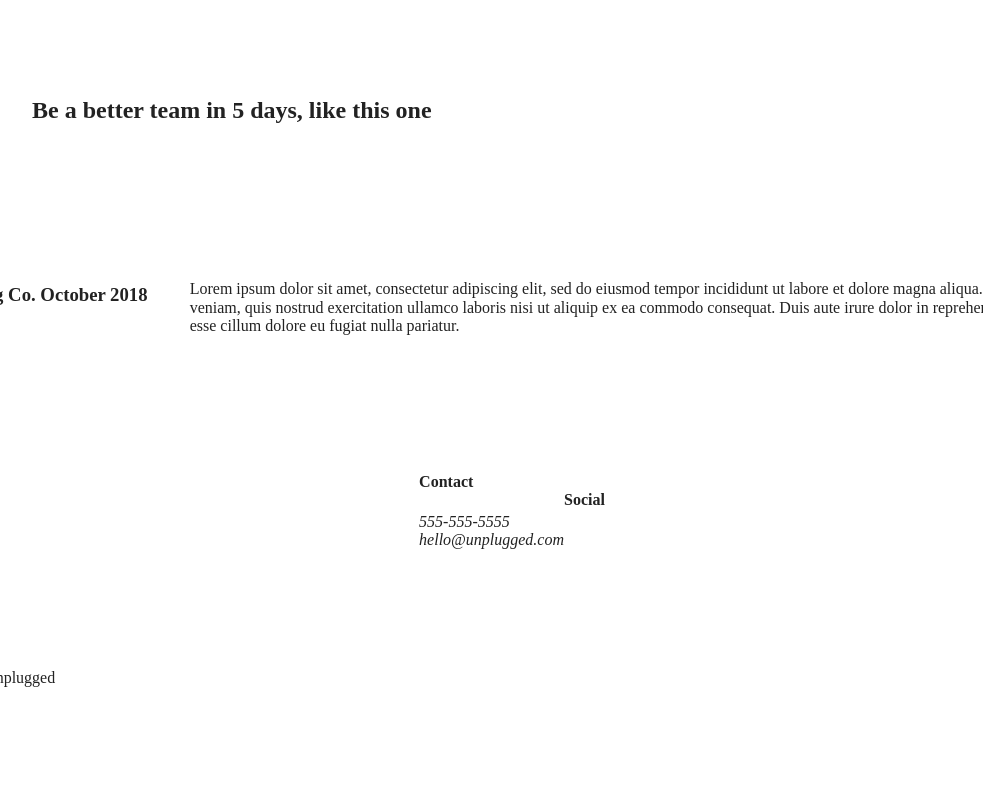
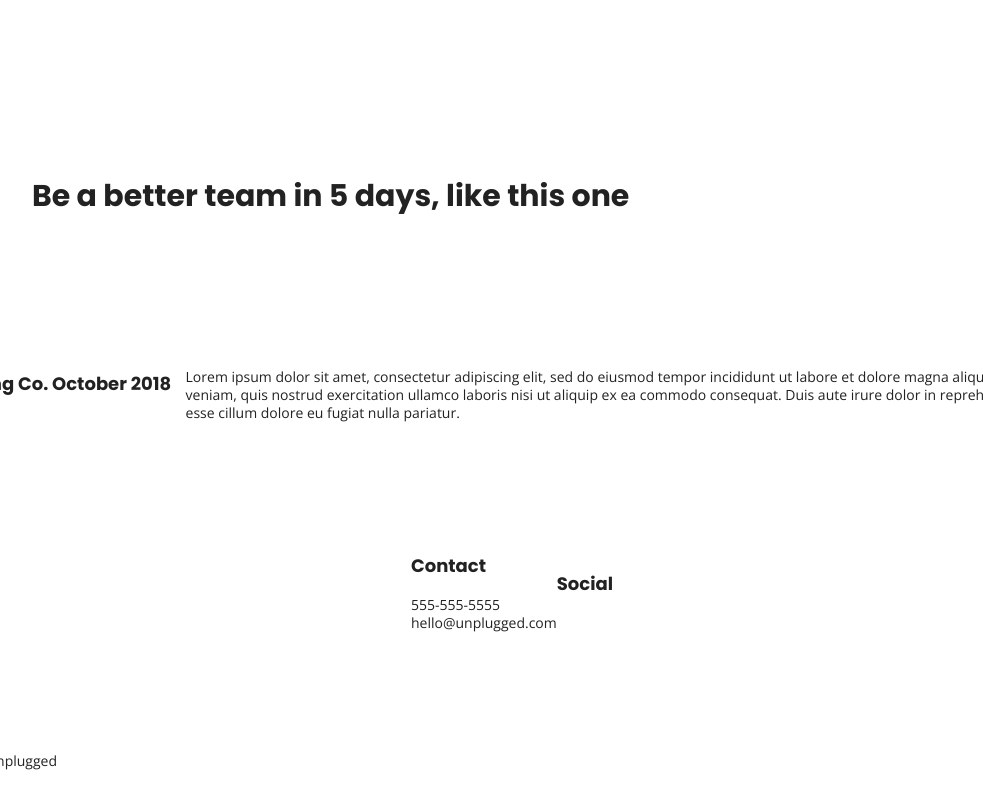
Before and after one commit to Jessie-n-Z/unplugged, a website built with Parcel: page index.html in a window 1280 px wide. Shown: the part 1479-2269 px from the top of the page, without its empty margins (128-1111 px from the left). Before the commit the page ends 2187 px from the top, so only its background shows below. Built offline with nearby package versions, Linux system fonts and the light colour scheme; files whose address does not match are found by name.

Commit message:
added font styles

```diff
--- a/about/index.html
+++ b/about/index.html
@@ -18,6 +18,9 @@
 
   <link rel="stylesheet" href="../css/normalize.css">
   <link rel="stylesheet" href="../css/main.css">
+
+  <!-- Google Fonts -->
+<link href="https://fonts.googleapis.com/css?family=Open+Sans:400,700|Poppins:500,700" rel="stylesheet">
 
   <meta name="theme-color" content="#fafafa">
 </head>
--- a/css/main.css
+++ b/css/main.css
@@ -86,6 +86,69 @@
 /* ==========================================================================
    Author's custom styles
    ========================================================================== */
+
+/* General Styles */
+
+html {
+	font-size: 16px;
+}
+
+body {
+  font-family: 'Open Sans', sans-serif;
+  font-size: 1em;
+  text-align: left;
+}
+
+ul,
+ol {
+ list-style-type: none;
+}
+
+a {
+	color: #e2e3ed;
+     text-decoration: none;
+}
+
+h2 {
+  font-family: 'Poppins', sans-serif;
+  font-size: 1.875em;
+}
+
+h3,
+h4 {
+  font-family: 'Poppins', sans-serif;
+  font-size: 1.125em;
+  margin: 20px 0;
+}
+
+p {
+  font-size: .875em;
+  line-height: 1.285;
+
+}
+
+img {
+
+}
+
+figure {
+
+}
+
+address {
+  font-style: normal;
+
+}
+
+.content-wrapper {
+ width: 90%;
+ margin: 50px 0;
+}
+
+
+
+
+
 
    .content-wrapper {
     width: 90%;
@@ -564,11 +627,6 @@
 
 }
 
-
-
-
-}
-
 /* ==========================================================================
    Print styles.
    Inlined to avoid the additional HTTP request:
--- a/index.html
+++ b/index.html
@@ -18,6 +18,9 @@
 
   <link rel="stylesheet" href="css/normalize.css">
   <link rel="stylesheet" href="css/main.css">
+
+  <!-- Google Fonts -->
+<link href="https://fonts.googleapis.com/css?family=Open+Sans:400,700|Poppins:500,700" rel="stylesheet">
 
   <meta name="theme-color" content="#fafafa">
 </head>
```
Also changed, not shown: faq/index.html (+3 -0 lines).
